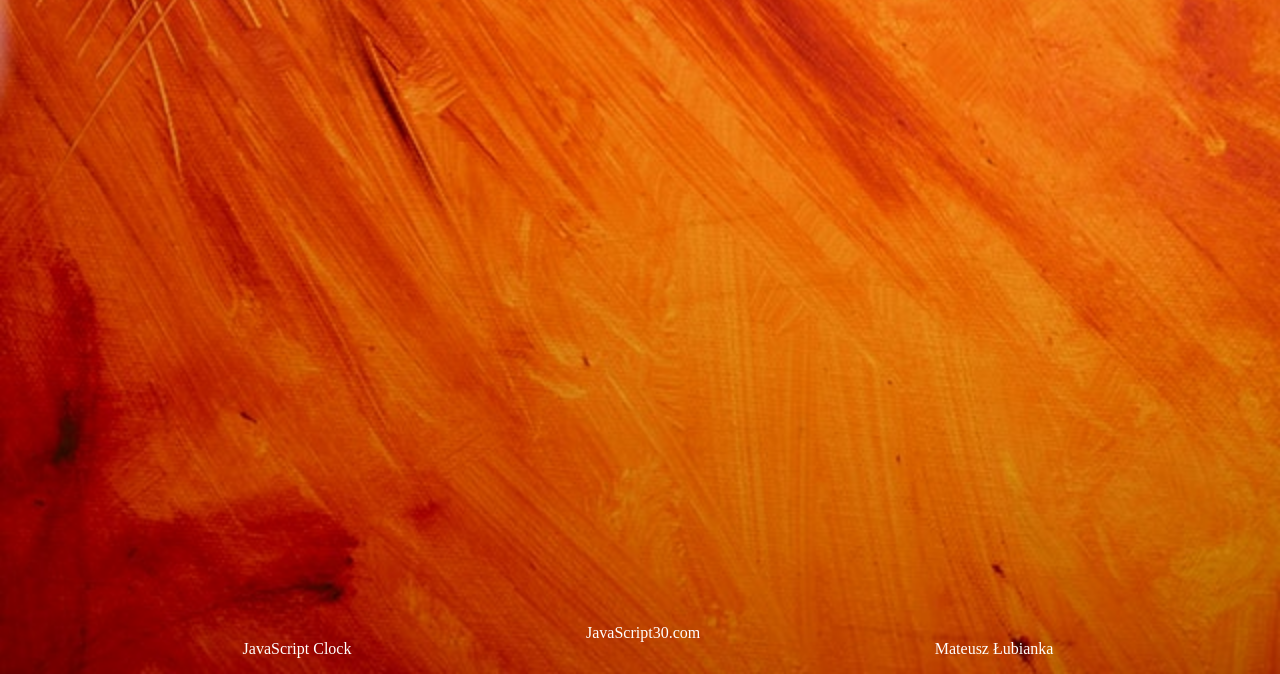
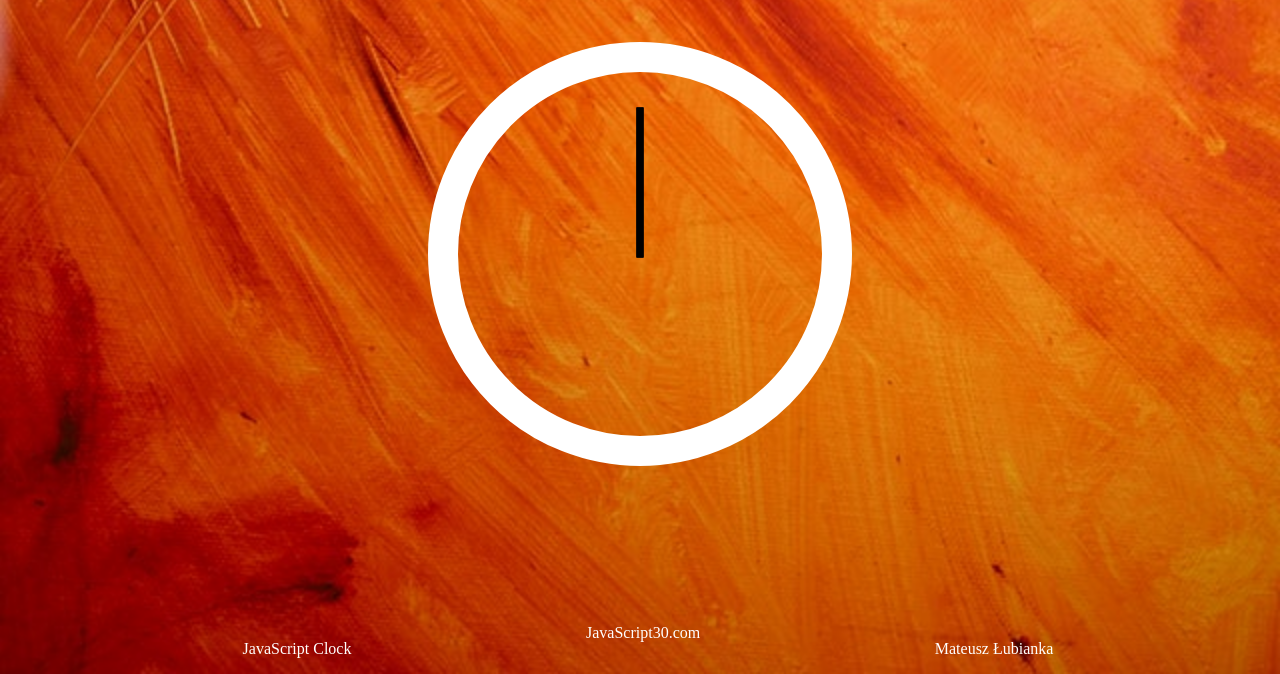
Before and after one commit to mateuszlubianka1993/js-clock, a plain HTML site: page index.html in a window 1280 px wide. Shown: the part 126-800 px from the top of the page. Drawn offline with Linux system fonts and the light colour scheme.

Commit message:
html and css

```diff
--- a/css/style.css
+++ b/css/style.css
@@ -13,6 +13,34 @@ h1 {
     width: 80%;
     margin-left: auto;
     margin-right: auto;
+}
+
+.clock {
+    width: 300px;
+    height: 300px;
+    border: 30px solid #fff;
+    border-radius: 50%;
+    margin-left: auto;
+    margin-right: auto;
+    padding: 2rem;
+}
+
+.clock-face {
+    width: 100%;
+    height: 100%;
+    position: relative;
+}
+
+.hand {
+    width: 50%;
+    height: 7px;
+    background-color: #000;
+    position: absolute;
+    top: 50%;
+    transform-origin: 100%;
+    transform: rotate(90deg);
+    transition: all 0.06s;
+    transition-timing-function: cubic-bezier(0.1, 2.7, 0.58, 1);
 }
 
 .footer-box p {
--- a/index.html
+++ b/index.html
@@ -19,6 +19,13 @@
     <!--section DRUM START-->
     <main id="clock-section" class="clock-section">
         <div class="container clock-container">
+            <div id="clock" class="clock">
+                <div class="clock-face">
+                    <div class="hand hour-hand"></div>
+                    <div class="hand min-hand"></div>
+                    <div class="hand sec-hand"></div>
+                </div>
+            </div>
         </div>
     </main>
     <!--section GAME STOP-->
```
